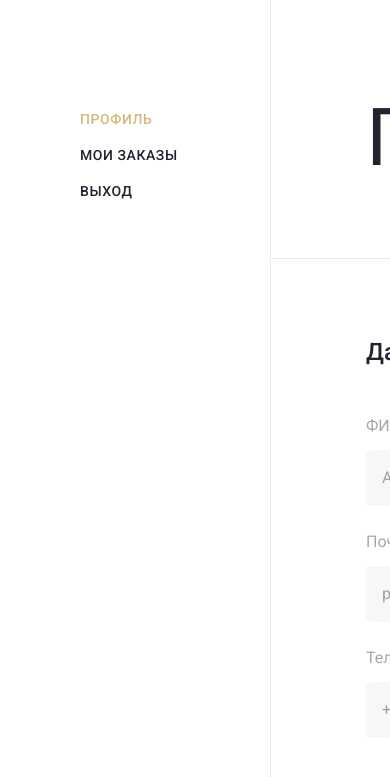
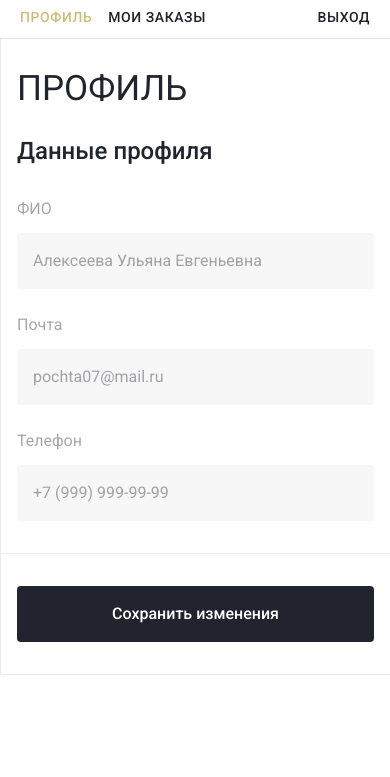
Before and after one commit to sitetob/cedro_gulp, a website: page app/index.html in a window 390 px wide. Shown: the part 67-844 px from the top of the page. Drawn offline with Linux system fonts and the light colour scheme.

Commit message:
Adaptive

```diff
--- a/app/index.html
+++ b/app/index.html
@@ -106,7 +106,7 @@
         <div class="profile__inner">
           <h1 class="profile__title">Профиль</h1>
         </div>
-        <div class="profile__line"></div>
+        <div class="profile__line profile__line--close"></div>
         <div class="profile__inner">
           <h2 class="profile__subtitle">Данные профиля</h2>
           <form class="profile__form" action="">
--- a/app/scss/_media.scss
+++ b/app/scss/_media.scss
@@ -1,11 +1,68 @@
 @media (max-width:1366px){}
-@media (max-width:1024px){}
+@media (max-width:1024px){
+    .aside {
+        min-width: 250px;
+    }
+    .profile {
+        &__form {
+            max-width: 480px;
+        }
+        &__inner {
+            padding-left: 16px;
+            padding-right: 16px;
+        }
+    }
+}
 @media (max-width:768px){
     .popup-menu {
     &__content {
         padding: 40px;
     }
-}
+    }
+    .profile {
+        padding-top: 32px;
+    &__wrapper {
+        flex-wrap: wrap;
+    }
+    &__title {
+        font-size: 35px;
+        padding-bottom: 32px;
+    }
+    &__line--close {
+        height: 0;
+    }
+    &__subtitle {
+        padding-top: 0px;
+        padding-bottom: 32px;
+    }
+    &__form {
+        max-width: 100%;
+        padding-bottom: 8px;
+    }
+    &__form-btn {
+        margin: 32px 0;
+        width: 100%;
+    }
+    }
+    .aside {
+        flex-basis: 100%;
+        border-bottom: 1px solid #e4e4e4;
+    }
+    .aside-menu {
+        padding: 8px 20px;
+        &__list {
+            display: flex;
+            justify-content: space-between;
+            align-items: center;
+            gap: 0 16px;
+        }
+        &__list-item:last-child {
+            margin-left: auto;
+        }
+        &__list-item {
+            padding-bottom: 0px;
+        }
+    }
 }
 @media (max-width:530px){
     .container {
--- a/app/scss/style.scss
+++ b/app/scss/style.scss
@@ -146,6 +146,9 @@
         text-transform: uppercase;
     &__list-item {
         padding-bottom: 12px;
+        &:hover {
+            color: $gold;
+        }
     }
     &__list-item--active {
         color: $gold;
```
Also changed, not shown: app/css/style.min.css.
